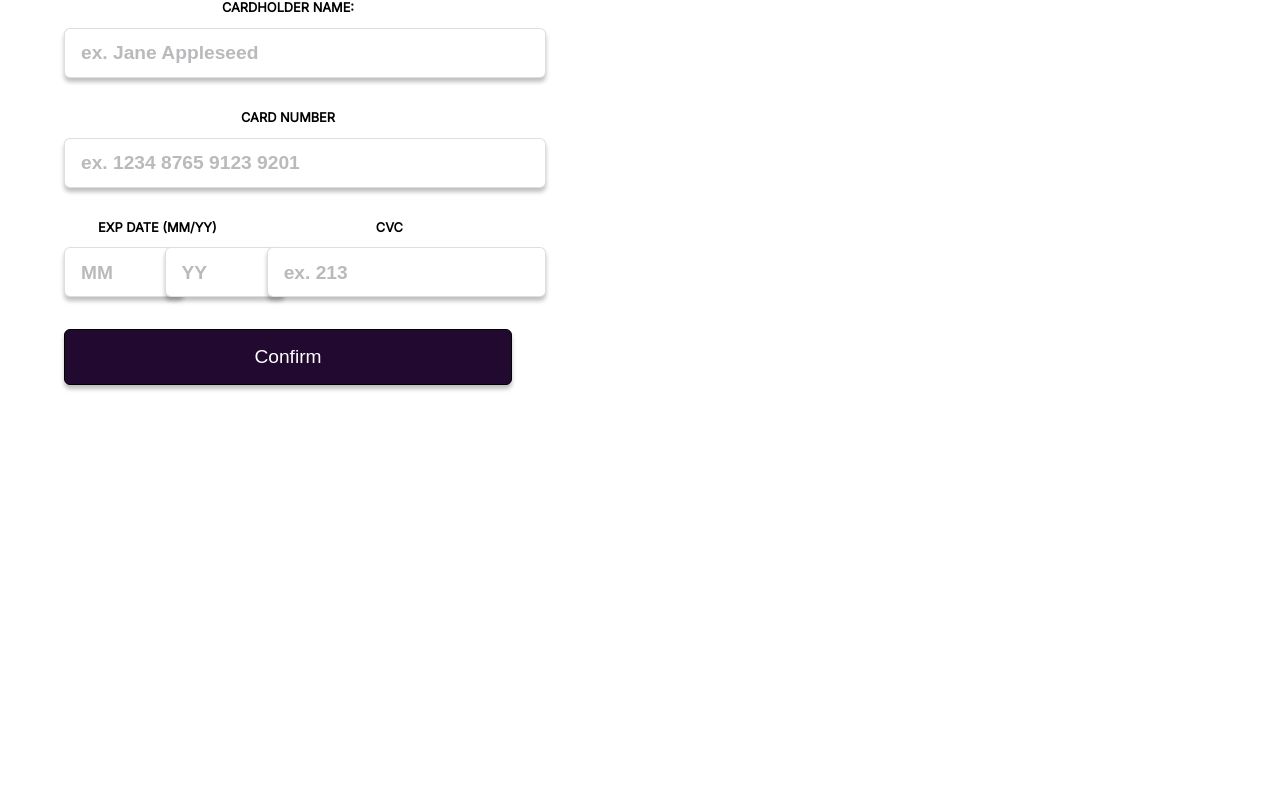
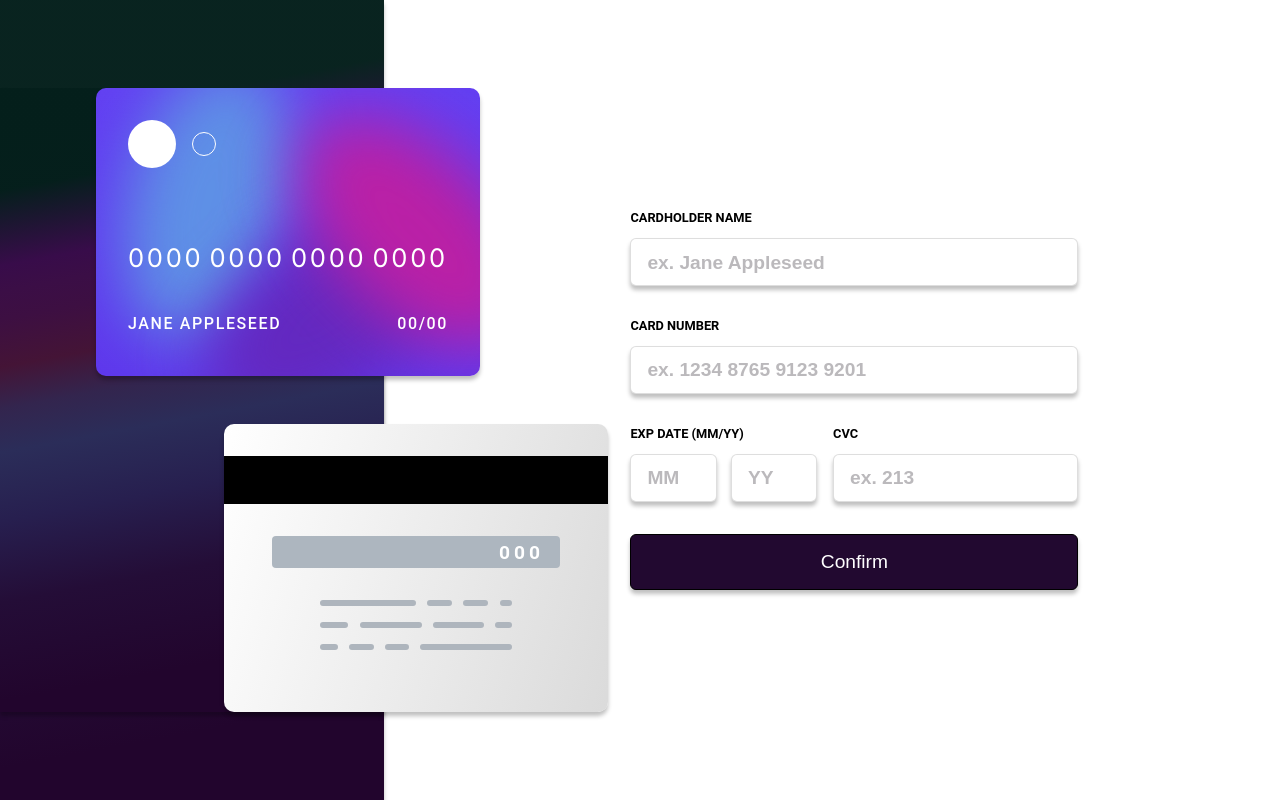
Before and after one commit to perths/card_react, a React (Create React App) app: page / in a window 1280 px wide. Built offline with nearby package versions, Linux system fonts and the light colour scheme.

Commit message:
added credit card component

```diff
--- a/src/App.js
+++ b/src/App.js
@@ -1,6 +1,7 @@
 import './css/App.css';
 import { useState } from 'react';
 import Form from './components/Form';
+import Card from './components/Card';
 
 const App = () => {
   const [formInputs, setFormInputs] = useState({
@@ -11,12 +12,15 @@ const App = () => {
     cvc: ''
   });
 
+  const [card, setCard] = useState(null);
+
   return (
-    <div className='App'>
+    <div className='app'>
       <div className='card-div'>
+        <Card formInputs={formInputs} card={card} />
       </div>
       <div className='form-div'>
-        <Form formInputs={formInputs} setFormInputs={setFormInputs} />
+        <Form formInputs={formInputs} setFormInputs={setFormInputs} setCard={setCard} />
       </div>
     </div>
   );
--- /dev/null
+++ b/src/components/Card.js
@@ -0,0 +1,92 @@
+import '../css/Card.css';
+import PropTypes from 'prop-types';
+
+const Card = ({ formInputs, card }) => {
+    return (
+        <div className="card-div">
+            <div className='card-front-div'>
+                <div className='circles-div'>
+                    <div className='circle-filled'></div>
+                    <div className='circle-empty'></div>
+                </div>
+                <div className='ellipses-div'>
+                    <div className='ellipse-one'></div>
+                    <div className='ellipse-two'></div>
+                    <div className='ellipse-three'></div>
+                </div>
+                {card && formInputs.cardNumber ?
+                    <>
+                        <div className='card-number-div'>
+                            <p>{formInputs.cardNumber.substring(0, 4)}</p>
+                            <p>{formInputs.cardNumber.substring(4, 8)}</p>
+                            <p>{formInputs.cardNumber.substring(8, 12)}</p>
+                            <p>{formInputs.cardNumber.substring(12, 16)}</p>
+                        </div>
+                    </>
+                    :
+                    <>
+                        <div className='card-number-div'>
+                            <p>0000</p>
+                            <p>0000</p>
+                            <p>0000</p>
+                            <p>0000</p>
+                        </div>
+                    </>}
+                <div className='name-date-div'>
+                    {card && formInputs.holderName ?
+                        <p>{formInputs.holderName.toUpperCase()}</p>
+                        :
+                        <p>JANE APPLESEED</p>}
+                    {card && formInputs.holderName ?
+                        <p>
+                            <span>{formInputs.expiryMonth}</span>
+                            <span>/</span>
+                            <span>{formInputs.expiryYear}</span>
+                        </p>
+                        :
+                        <p>
+                            <span>00</span>
+                            <span>/</span>
+                            <span>00</span>
+                        </p>}
+                </div>
+            </div>
+            <div className='card-back-div'>
+                <div className='mag-strap-div'></div>
+                <div className='card-cvc-div'>
+                    {card && formInputs.cvc ?
+                        <p>{formInputs.cvc}</p>
+                        :
+                        <p>000</p>}
+                </div>
+                <div className="lines-div">
+                    <div className="upper-div">
+                        <div className='line-one'></div>
+                        <div className='line-two'></div>
+                        <div className='line-three'></div>
+                        <div className='line-four'></div>
+                    </div>
+                    <div className="middle-div">
+                        <div className='line-one'></div>
+                        <div className='line-two'></div>
+                        <div className='line-three'></div>
+                        <div className='line-four'></div>
+                    </div>
+                    <div className="lower-div">
+                        <div className='line-one'></div>
+                        <div className='line-two'></div>
+                        <div className='line-three'></div>
+                        <div className='line-four'></div>
+                    </div>
+                </div>
+            </div>
+        </div>
+    )
+}
+
+Card.propTypes = {
+    formInputs: PropTypes.object,
+    card: PropTypes.bool
+}
+
+export default Card
--- a/src/components/Form.js
+++ b/src/components/Form.js
@@ -2,7 +2,7 @@ import { useState } from 'react';
 import '../css/Form.css'
 import PropTypes from 'prop-types';
 
-const Form = ({ formInputs, setFormInputs, setUpdateCard }) => {
+const Form = ({ formInputs, setFormInputs, setCard }) => {
     const currentYear = (new Date().getFullYear().toString()).substring(2);
     const currentMonth = (new Date().getMonth()) + 1;
 
@@ -90,14 +90,14 @@ const Form = ({ formInputs, setFormInputs, setUpdateCard }) => {
         event.preventDefault();
         const validationResult = validation();
         if (validationResult) {
-            setUpdateCard(true);
+            setCard(true);
         }
     }
 
     return (
         <form className='card-details-form'>
             <div>
-                <label htmlFor='holder-name'>CARDHOLDER NAME:</label>
+                <label htmlFor='holder-name'>CARDHOLDER NAME</label>
                 <input
                     type='text' placeholder='ex. Jane Appleseed'
                     name='holder-name' id='holder-name'
--- a/src/css/App.css
+++ b/src/css/App.css
@@ -1,38 +1,47 @@
-.App {
-  text-align: center;
+@import url('https://fonts.googleapis.com/css?family=Inter');
+
+*,
+*::before,
+*::after {
+  box-sizing: border-box;
 }
 
-.App-logo {
-  height: 40vmin;
-  pointer-events: none;
+body {
+  margin: 0;
+  padding: 0;
+  font-family: 'Inter', sans-serif;
 }
 
-@media (prefers-reduced-motion: no-preference) {
-  .App-logo {
-    animation: App-logo-spin infinite 20s linear;
-  }
+.app {
+  display: flex;
+  min-height: 100vh;
 }
 
-.App-header {
-  background-color: #282c34;
-  min-height: 100vh;
+.card-div {
   display: flex;
   flex-direction: column;
-  align-items: center;
   justify-content: center;
-  font-size: calc(10px + 2vmin);
-  color: white;
+  box-shadow: 0 4px 4px 0 rgba(0, 0, 0, 0.25);
+  background: linear-gradient(169.47deg,
+      rgba(4, 31, 27, 0.98) 14.76%,
+      #380C4A 25.62%,
+      #3B0E46 29.25%,
+      #3D0F42 33.37%,
+      #441436 40.15%,
+      #33254E 46.18%,
+      #2B2D59 52.47%,
+      #292654 57.59%,
+      #271F4F 62.33%,
+      #240D37 74.06%,
+      #22052D 88.22%,
+      #22052D 125.39%,
+      #22052D 154.65%,
+      #22052D 154.67%);
 }
 
-.App-link {
-  color: #61dafb;
+.form-div {
+  flex-grow: 1;
+  display: flex;
+  justify-content: center;
+  align-items: center;
 }
-
-@keyframes App-logo-spin {
-  from {
-    transform: rotate(0deg);
-  }
-  to {
-    transform: rotate(360deg);
-  }
-}
--- /dev/null
+++ b/src/css/Card.css
@@ -0,0 +1,162 @@
+.card-front-div {
+    transform: translateX(6rem);
+    width: clamp(20rem,30vw,30rem);
+    position: relative;
+    overflow: hidden;
+    height:min(18rem,38vh);
+    background: linear-gradient(
+        rgba(98, 63, 242, 1),
+        rgba(94, 55, 236, 1)
+    );
+    border-radius: 10px;
+    box-shadow: 0 4px 4px 0 rgba(0, 0, 0, 0.25);
+    padding: 2rem;
+}
+
+.circles-div {
+    display: flex;
+    gap: 1rem;
+    align-items: center;
+}
+
+.circle-filled {
+    background-color: #FFFFFF;
+    width: 3rem;
+    height: 3rem;
+    border-radius: 100%;
+}
+
+.circle-empty {
+    border: 1.5px solid #FFFFFF;
+    width: 1.5rem;
+    height: 1.5rem;
+    border-radius: 100%;
+}
+
+.ellipses-div div {
+    position: absolute;
+    z-index: -1;
+    border-radius: 50%;
+    filter: blur(2rem);
+}
+
+.ellipse-one {
+    height: clamp(18rem,20vh,20rem);
+    width: clamp(10rem,10vw,12rem);
+    bottom: 0;
+    left: 0;
+    transform: translateX(2rem) translateY(-2rem) rotate(15deg);
+    background-color: #5E90E6;
+}
+
+.ellipse-two {
+    height: clamp(18rem,20vh,20rem);
+    width: clamp(10rem,10vw,12rem);
+    bottom: 0;
+    left: 20%;
+    transform: translateX(5rem) translateY(5rem) rotate(55deg);
+    border-radius: 90%;
+    background-color: #6328C0;
+}
+
+.ellipse-three {
+    height: clamp(18rem,20vh,20rem);
+    width: clamp(10rem,10vw,12rem);
+    top: 0;
+    right: 0;
+    transform: translateX(1rem) translateY(0rem) rotate(135deg);
+    border-radius: 50%;
+    background-color: #BA20A6;
+}
+
+.card-number-div {
+    font-size: clamp(1.2rem,2vw,2.4rem);
+    display: flex;
+    justify-content: space-between;
+    text-align: center;
+    margin-top: 3rem;
+    letter-spacing: 0.17rem;
+    color: #FFFFFF;
+}
+
+.card-number-div p {
+    margin-bottom: 0.6rem;
+}
+
+.name-date-div {
+    margin-top: 1rem;
+    display: flex;
+    justify-content: space-between;
+    color: #FFFFFF;
+    font-family: 'Roboto', sans-serif;
+    font-weight: 500;
+    letter-spacing: 0.1rem;
+}
+
+.card-back-div {
+    background: linear-gradient(106.8deg, #FFFFFF 0%, #D9D9D9 103.94%);
+    transform: translateX(14rem);
+    width: clamp(20rem,30vw,30rem);
+    height: min(18rem,38vh);
+    border-radius: 10px;
+    box-shadow: 0 4px 4px 0 rgba(0, 0, 0, 0.25);
+    margin-top: 3rem;
+    padding: 2rem 0;
+}
+
+.mag-strap-div {
+    height: 3rem;
+    background-color: black;
+}
+
+.card-cvc-div {
+    background-color: #ADB6BF;
+    height: 2rem;
+    margin: 2rem 3rem;
+    border-radius: 4px;
+    display: flex;
+    align-items: center;
+    justify-content: flex-end;
+    padding: 0 1rem;
+    color: #FFFFFF;
+    font-family: 'Roboto', sans-serif;
+    font-weight: 700;
+    font-size: 1.2rem;
+}
+
+.card-cvc-div p {
+    letter-spacing: 0.25rem;
+}
+
+.lines-div {
+    height: 4rem;
+    margin: 2rem 6rem;
+    display: flex;
+    flex-direction: column;
+    gap: 1rem;
+}
+
+.upper-div, .middle-div,.lower-div {
+    display: flex;
+    gap: 0.7rem;
+}
+
+.upper-div div, .middle-div div,.lower-div div {
+    border: 3px solid #AEB5BD;;
+    border-radius: 4px;
+}
+
+.upper-div .line-one { flex-grow: 7; }
+.upper-div .line-two { flex-grow: 1.5; }
+.upper-div .line-three { flex-grow: 1.5; }
+.upper-div .line-four { flex-grow: 0.5; }
+
+.middle-div .line-one { flex-grow: 2; }
+.middle-div .line-two { flex-grow: 5; }
+.middle-div .line-three { flex-grow: 4; }
+.middle-div .line-four { flex-grow: 1; }
+
+.lower-div .line-one { flex-grow: 1; }
+.lower-div .line-two { flex-grow: 1.5; }
+.lower-div .line-three { flex-grow: 1.5; }
+.lower-div .line-four { flex-grow: 7; }
--- a/src/css/Form.css
+++ b/src/css/Form.css
@@ -1,5 +1,3 @@
-@import url('https://fonts.googleapis.com/css?family=Inter');
-
 .card-details-form {
     display: flex;
     flex-direction: column;
@@ -13,7 +11,7 @@
     display: block;
     font-size: 0.8rem;
     margin-bottom: 0.8rem;
-    font-family: 'Inter', sans-serif;
+    font-family: 'Roboto', sans-serif;
     font-weight: 700;
 }
 
```
